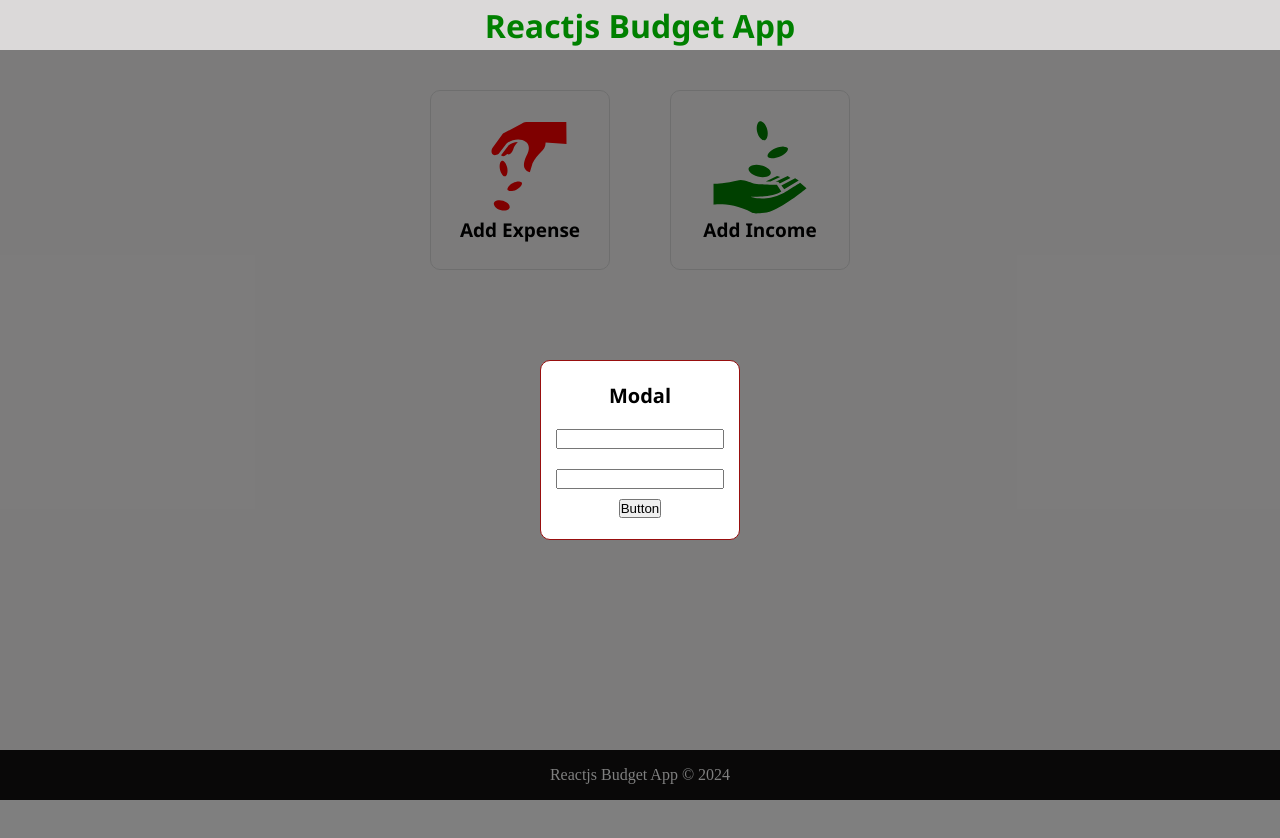
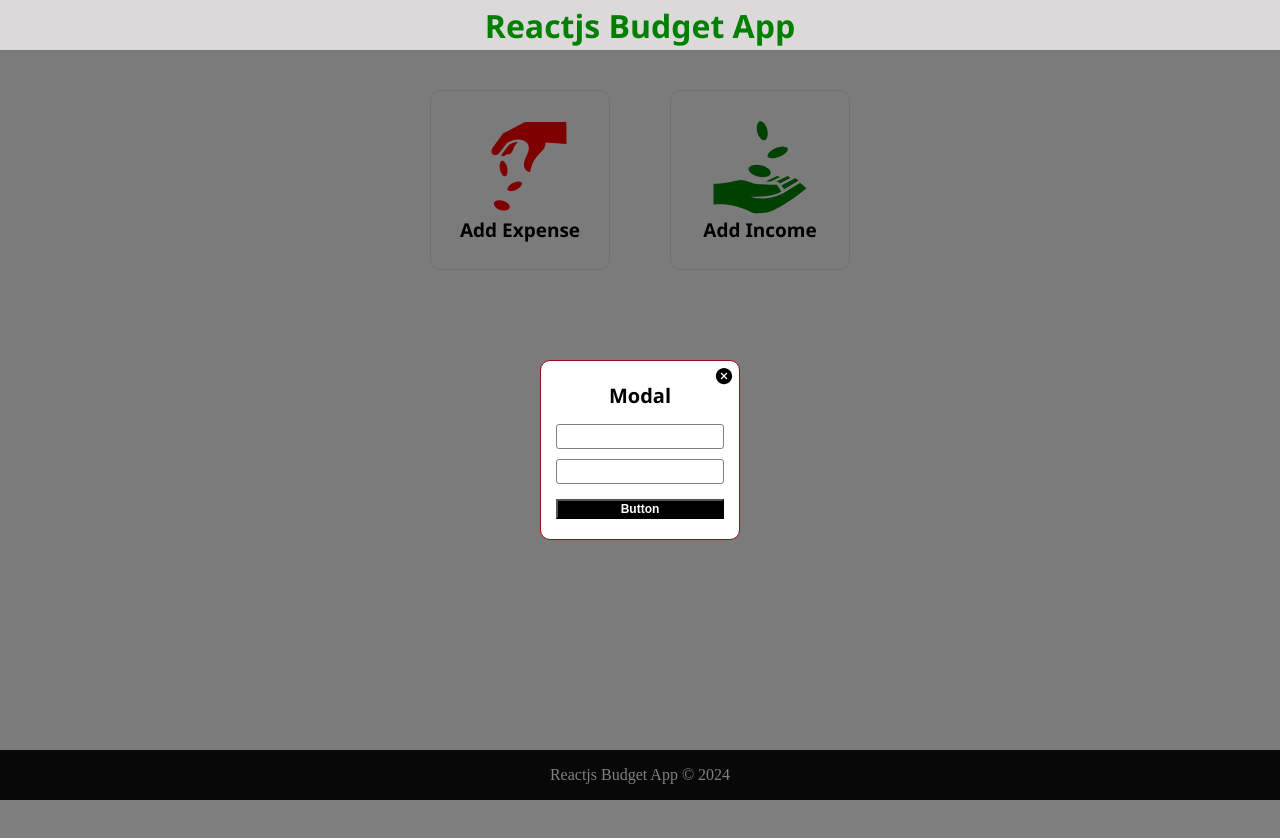
Before and after one commit to dantocome/first_react, a React (Vite) app: page / in a window 1280 px wide. Both pictures are taken after a click on the element "Add Expense". Shown: the top 838 px of the page. Built offline with nearby package versions, Linux system fonts and the light colour scheme.

Commit message:
all added files

```diff
--- a/src/App.jsx
+++ b/src/App.jsx
@@ -25,7 +25,7 @@ import {GiPayMoney, GiReceiveMoney} from "react-icons/gi"
 
 
 function App() {
-  const [isModalopen, setisModalopen] = useState(false);
+  const [isModalOpen, setIsModalOpen] = useState(false);
 
 
  return(
@@ -33,14 +33,14 @@ function App() {
   <div className="App">
 
     <Heading/>
-    {isModalopen && <Modal/>}
+    {isModalOpen && <Modal/>}
     <div className="content">
       <div className="box-wrapper">
-        <div className="box-expense" onClick={()=>setisModalopen(true)}>
+        <div className="box-expense" onClick={()=>setIsModalOpen(true)}>
         <GiPayMoney size={100} color="red"/>
         <p>Add Expense</p>
         </div>
-        <div className="box-income" onClick={()=>setisModalopen(true)}>
+        <div className="box-income" onClick={()=>setIsModalOpen(true)}>
         <GiReceiveMoney size={100} color="green"/>
         <p>Add Income</p>
         </div>
--- a/src/container/Modal.tsx
+++ b/src/container/Modal.tsx
@@ -1,14 +1,18 @@
 import React from 'react'
 import "./container.css"
+import { IoCloseCircleSharp } from "react-icons/io5";
 
-const Modal = () => {
+const Modal = ({setIsModalOpen}) => {
   return (
     <div className='modal-overlay'>
         <div className="modal">
+           <IoCloseCircleSharp size={20} color='black' className='modal-close-icon'
+           onClick={() => setIsModalOpen(false)}/>
             <h4>Modal</h4>
             <input type="text" />
             <input type="text" />
             <button>Button</button>
+
         </div>
 
     </div>
--- a/src/container/container.css
+++ b/src/container/container.css
@@ -81,6 +81,7 @@ h1{
     background-color: white;
     border-radius: 10px;
     border: 1px solid #980e0e;
+    position: relative;
 }
 .modal > h4{
     margin-bottom: 10px;
@@ -88,7 +89,23 @@ h1{
 }
 .modal > input{
   width: 85%;
-  height: 20px;
-  margin: 10px;
+  height: 25px;
+  margin: 5px;
+  border: 1.4px solid gray;
+  border-radius: 3px;
 
 }
+.modal >Button{
+    background-color: black;
+    width: 85%;
+    color: white;
+    height: 20px;
+    font-weight: bold;
+    font-size: 12px;
+    margin-top: 10px;
+}
+.modal-close-icon{
+    position: absolute;
+    top: 5px;
+    right: 5px ;
+}
```
